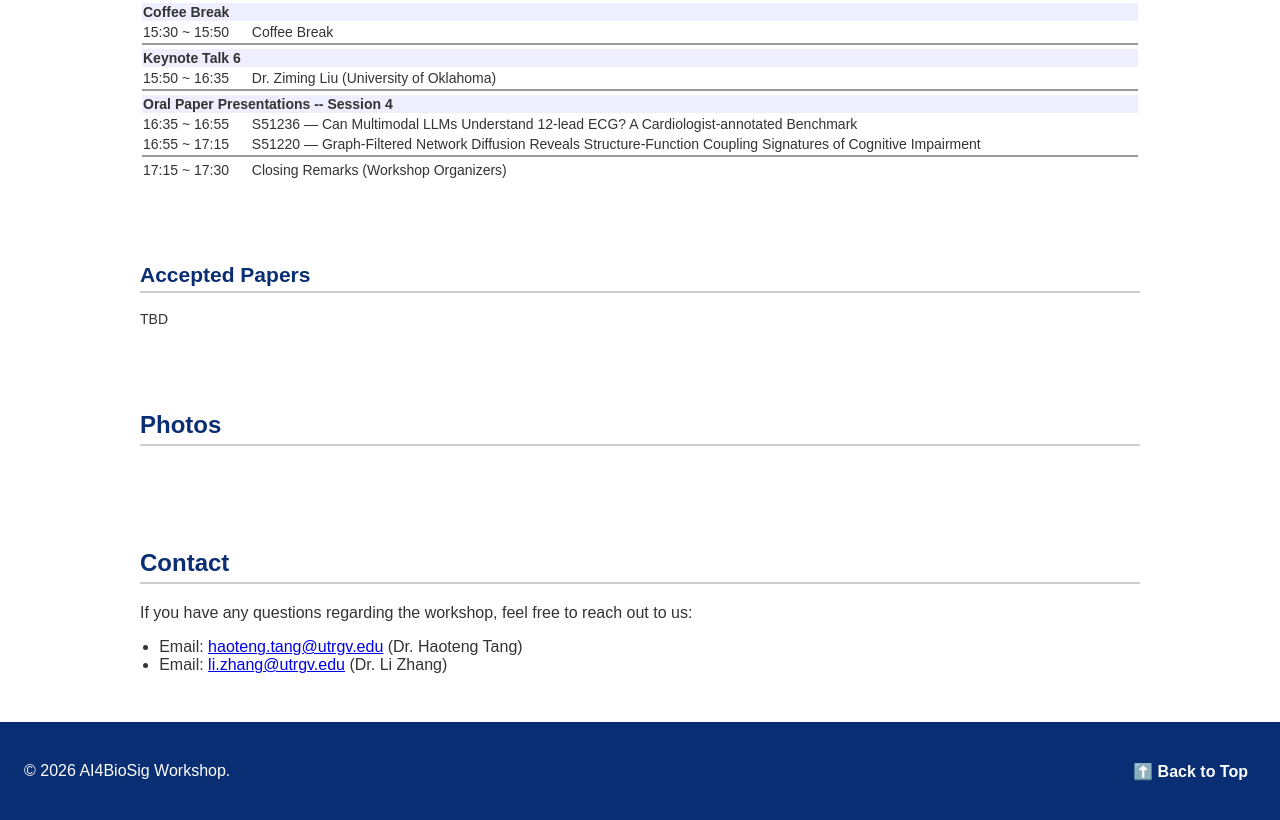
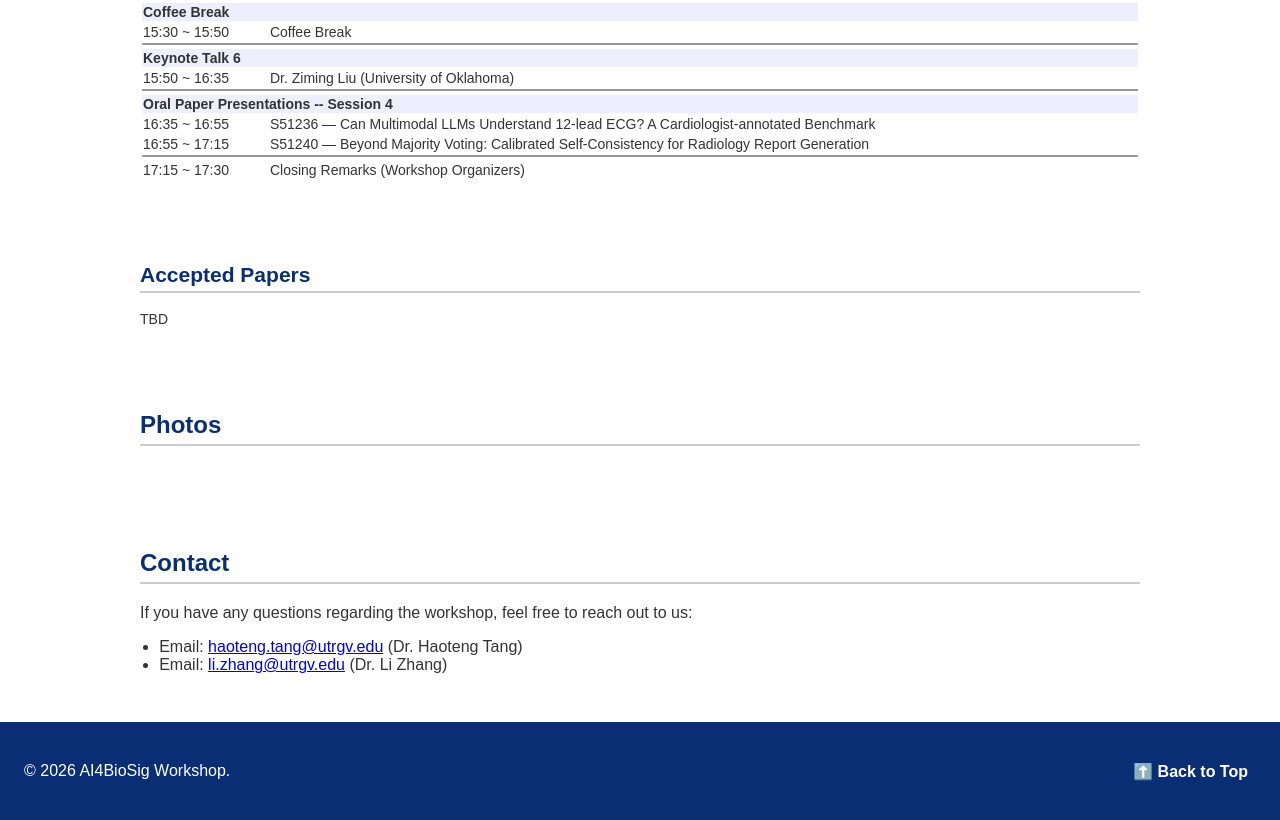
Before and after one commit to saimbio-org/BIBM26-AI4BioSig.github.io, a plain HTML site: page index.html in a window 1280 px wide. Shown: the part 5919-6739 px from the top of the page. Drawn offline with Linux system fonts and the light colour scheme.

Commit message:
Update index.html

```diff
--- a/index.html
+++ b/index.html
@@ -568,7 +568,7 @@
 
       <tr><td colspan="2" style="background-color:#eef; font-weight:bold;">Oral Paper Presentations -- Session 4</td></tr>
       <tr><td>16:35 ~ 16:55</td><td>S51236 — Can Multimodal LLMs Understand 12-lead ECG? A Cardiologist-annotated Benchmark</td></tr>
-      <tr><td>16:55 ~ 17:15</td><td>S51220 — Graph-Filtered Network Diffusion Reveals Structure-Function Coupling Signatures of Cognitive Impairment</td></tr>
+      <tr><td>16:55 ~ 17:15</td><td>S51240 — Beyond Majority Voting: Calibrated Self-Consistency for Radiology Report Generation</td></tr>
       <tr><td colspan="2" style="border-top: 2px solid #999;"></td></tr>
 
       <tr><td>17:15 ~ 17:30</td><td>Closing Remarks (Workshop Organizers)</td></tr>
```
